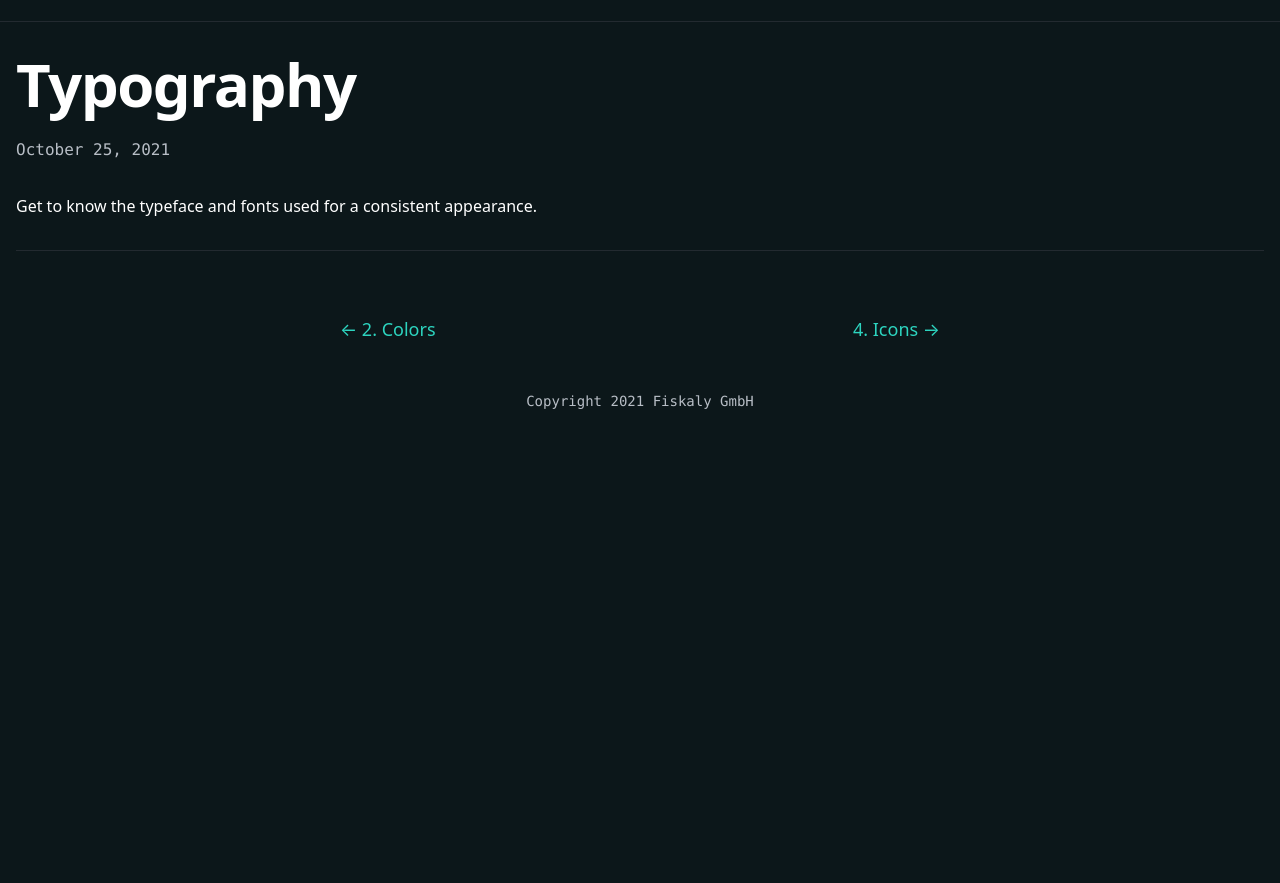
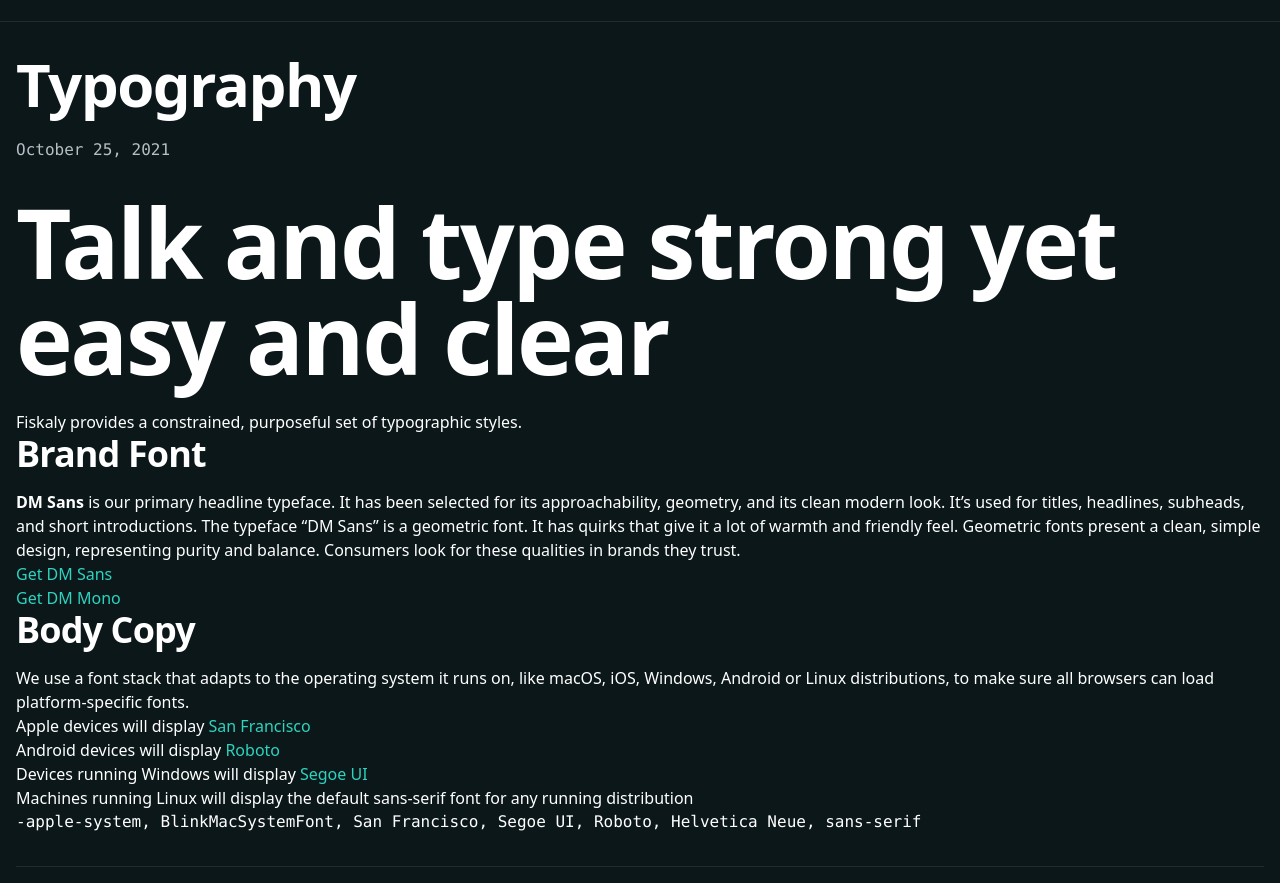
Before and after one commit to Pickle-Rick1/fiskaly, a Gatsby site: page /typography in a window 1280 px wide. Shown: the part 69-952 px from the top of the page. Before the commit the page ends 800 px from the top, so only its background shows below. Built offline with nearby package versions, Linux system fonts and the light colour scheme; Gatsby itself is replaced by a stand-in of ours; some packages are replaced by stand-ins of ours; code samples lack their colours; what @tailwindcss/typography would draw is missing.

Commit message:
add typography content

````diff
--- a/content/articles/typography/index.mdx
+++ b/content/articles/typography/index.mdx
@@ -6,4 +6,31 @@
 description: "All about our typographic face and fonts."
 ---
 
-Get to know the typeface and fonts used for a consistent appearance.
+# Talk and type strong yet easy and clear
+
+Fiskaly provides a constrained, purposeful set of typographic styles.
+
+## Brand Font
+
+**DM Sans** is our primary headline typeface. It has been selected for its approachability, geometry, and its clean modern look.
+It’s used for titles, headlines, subheads, and short introductions. The typeface “DM Sans” is a geometric font.
+It has quirks that give it a lot of warmth and friendly feel. Geometric fonts present a clean, simple design,
+representing purity and balance. Consumers look for these qualities in brands they trust.
+
+- [Get DM Sans](https://fonts.google.com/specimen/DM+Sans)
+- [Get DM Mono](https://fonts.google.com/specimen/DM+Mono)
+
+
+## Body Copy
+
+We use a font stack that adapts to the operating system it runs on, like macOS, iOS, Windows, Android or Linux distributions,
+to make sure all browsers can load platform-specific fonts.
+
+- Apple devices will display [San Francisco](https://developer.apple.com/fonts/)
+- Android devices will display [Roboto](https://fonts.google.com/specimen/Roboto)
+- Devices running Windows will display [Segoe UI](https://en.wikipedia.org/wiki/Segoe#Segoe_UI)
+- Machines running Linux will display the default sans-serif font for any running distribution
+
+```css
+-apple-system, BlinkMacSystemFont, San Francisco, Segoe UI, Roboto, Helvetica Neue, sans-serif
+```
--- a/src/components/mdx/index.tsx
+++ b/src/components/mdx/index.tsx
@@ -39,7 +39,7 @@
     const props = preToCodeBlock(preProps)
     // if there's a codeString and some props, we passed the test
     if (props) {
-      return <CodeBlock {...props} />
+      return <ColorsBlock {...props} />
     } else {
       // it's possible to have a pre without a code in it
       return <pre {...preProps} />
--- a/src/definitions/-index.ts
+++ /dev/null
@@ -1,61 +0,0 @@
-import { ReactNode } from "react"
-
-export type Pair<V, S> = [V, S]
-
-export type ValueOf<T> = T[keyof T]
-
-export interface BaseComponentProps {
-  children?: ReactNode
-  classNames?: string
-  initialTheme?: string[]
-  theme?: string[]
-  value?: string[]
-  setTheme: Function
-}
-
-interface Frontmatter {
-  title: string
-  date: string
-  tags?: string[]
-  categories?: string[]
-  image?: string
-}
-
-export interface Mdx {
-  id: string
-  frontmatter: Frontmatter
-  fields: { slug: string }
-  body: string
-  excerpt: string
-}
-
-interface PageInput {
-  path: string
-  component: string
-  layout?: string
-  context?: any
-}
-
-interface BoundActionCreators {
-  createPage: (page: PageInput) => void
-  deletePage: (page: PageInput) => void
-  createRedirect: (opts: {
-    fromPath: string
-    isPermanent?: boolean
-    redirectInBrowser?: boolean
-    toPath: string
-  }) => void
-}
-
-export type GatsbyCreatePages = (fns: {
-  graphql: any
-  boundActionCreators: BoundActionCreators
-}) => void
-
-export interface Context {
-  pageCount: number
-  currentPage: number
-  fieldValue: string
-  tags: string[]
-  categories: string[]
-}
--- a/src/styles/global.css
+++ b/src/styles/global.css
@@ -70,16 +70,11 @@
   @apply focus:bg-skin-focus focus:text-skin-fg-focus;
 }
 
-a {
+a, .prose a {
   @apply text-skin-primary-text;
   @apply border-b border-transparent;
-}
-
-a:hover {
-  @apply text-current;
-  @apply cursor-pointer;
-  @apply border-skin-fg;
-  @apply transition-all;
+  @apply transition-all no-underline;
+  @apply hover:text-current hover:cursor-pointer hover:border-skin-fg;
 }
 
 h1, .h1 {
````
